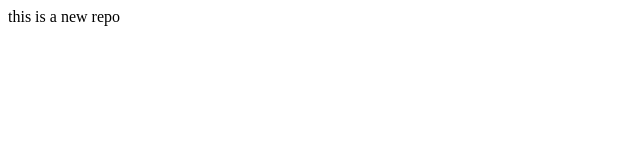
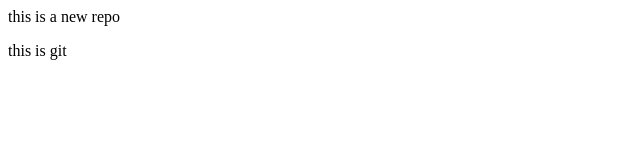
Before and after one commit to Bhupeshpatil2003/LocalRepo, a plain HTML site: page index.html in a window 1280 px wide. Shown: the full height of the page, 0-640 px from the left. Drawn offline with Linux system fonts and the light colour scheme.

Commit message:
add new Feature

```diff
--- a/index.html
+++ b/index.html
@@ -1 +1,2 @@
 <p>this is a new repo</p>
+<p>this is git</p>
```
